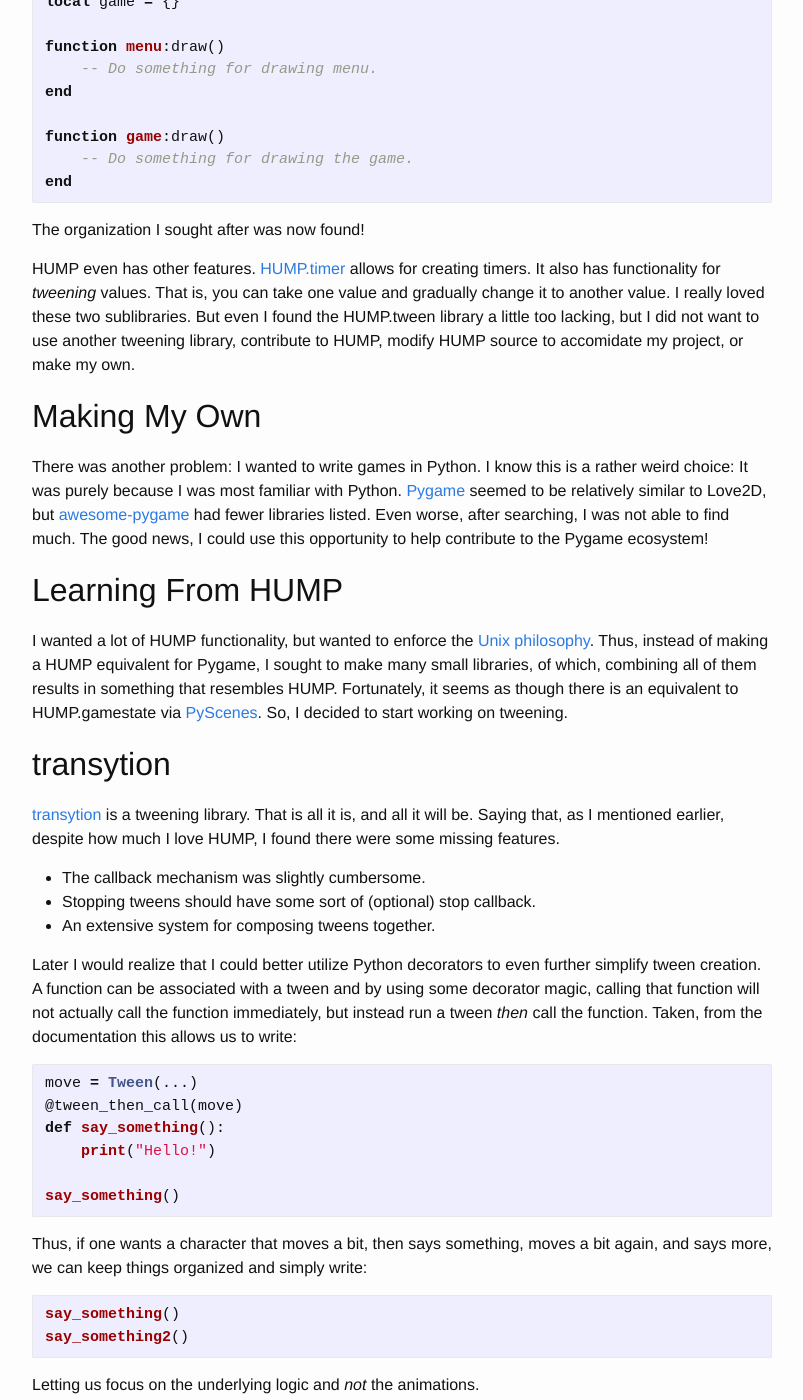
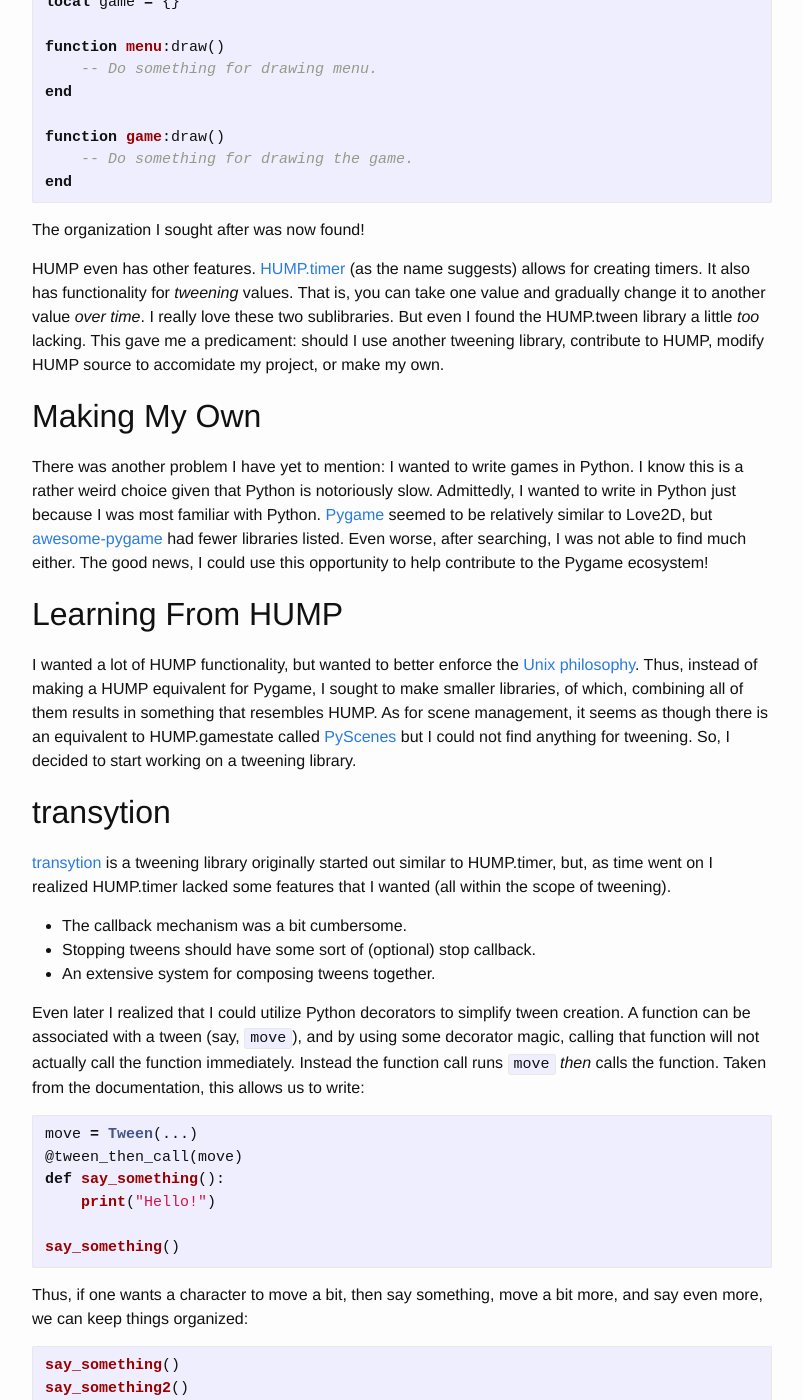
Before and after one commit to thyrgle/thyrgle.github.io, a Jekyll site: the page built from _posts/2026-05-11-modular-game-components.md, in a window 1280 px wide and 1400 px high, scrolled down 1035 px. Shown: the whole window, without its empty margins (238-1041 px from the left). Built offline with Jekyll 4.4.1, drawn with Linux system fonts in a browser that asks for light colours; some of the changed text lies outside the part shown.

Commit message:
Made some revisions to blog post

````diff
--- a/_posts/2026-05-11-modular-game-components.md
+++ b/_posts/2026-05-11-modular-game-components.md
@@ -13,7 +13,7 @@ function love.draw()
 end
 ```
 
-Saying that, Love2D might be too simple (well, for me). The simple `love.draw` loop exhbits challenges in *organization*. For instance, if there is only one `love.draw` function, how do you keep track of which scene (i.e. which level, menu screen, etc.) you are on. A naive approach to this might look like:
+Saying that, Love2D might be too simple (well, for me). The simplicity of the `love.draw` loop exhbits challenges in *organization*. For instance, if there is only one `love.draw` function, how do you keep track of which scene (i.e. which level, menu screen, etc.) you are on? A naive approach to this might look like:
 
 ```lua
 function love.load()
@@ -23,18 +23,18 @@ end
 function love.draw()
   if scene == "menu" then
     ...
-  else if scene == "level1" then
+  elseif scene == "level1" then
     ...
   ...
   end
 ```
 
-but this becomes a large monolithic unreeadable mess very quickly. Fortunately, [awesome-love2d](https://github.com/love2d-community/awesome-love2d) addresses this!
+but this becomes an unreeadable mess very quickly. Fortunately, [awesome-love2d](https://github.com/love2d-community/awesome-love2d) addresses this!
 
 Modular Components
 ------------------
 
-awesome-love2d keeps a list of libraries compatible with Love2D. In particular, I liked [HUMP](https://hump.readthedocs.io/en/latest/index.html). For the issue of gamestate, HUMP provides a submodule [HUMP.gamestate](https://hump.readthedocs.io/en/latest/gamestate.html) which allows you to make (along with some other features) separate draw functions for each scene such as:
+awesome-love2d keeps a list of libraries compatible with Love2D. In particular, I liked [HUMP](https://hump.readthedocs.io/en/latest/index.html). For the issue of scene management, HUMP provides a submodule [HUMP.gamestate](https://hump.readthedocs.io/en/latest/gamestate.html) which allows you to make (along with some other features) separate draw functions for each scene:
 
 ```lua
 local menu = {}
@@ -51,28 +51,29 @@ end
 
 The organization I sought after was now found!
 
-HUMP even has other features. [HUMP.timer](https://hump.readthedocs.io/en/latest/timer.html) allows for creating timers. It also has functionality for *tweening* values. That is, you can take one value and gradually change it to another value. I really loved these two sublibraries. But even I found the HUMP.tween library a little too lacking, but I did not want to use another tweening library, contribute to HUMP, modify HUMP source to accomidate my project, or make my own.
+HUMP even has other features. [HUMP.timer](https://hump.readthedocs.io/en/latest/timer.html) (as the name suggests) allows for creating timers. It also has functionality for *tweening* values. That is, you can take one value and gradually change it to another value *over time*. I really love these two sublibraries. But even I found the HUMP.tween library a little *too* lacking. This gave me a predicament: should I use another tweening library, contribute to HUMP, modify HUMP source to accomidate my project, or make my own.
 
 Making My Own
 -------------
 
-There was another problem: I wanted to write games in Python. I know this is a rather weird choice: It was purely because I was most familiar with Python. [Pygame](https://pyga.me/) seemed to be relatively similar to Love2D, but [awesome-pygame](https://github.com/kadir014/awesome-pygame) had fewer libraries listed. Even worse, after searching, I was not able to find much. The good news, I could use this opportunity to help contribute to the Pygame ecosystem!
+There was another problem I have yet to mention: I wanted to write games in Python. I know this is a rather weird choice given that Python is notoriously slow. Admittedly, I wanted to write in Python just because I was most familiar with Python. [Pygame](https://pyga.me/) seemed to be relatively similar to Love2D, but [awesome-pygame](https://github.com/kadir014/awesome-pygame) had fewer libraries listed. Even worse, after searching, I was not able to find much either. The good news, I could use this opportunity to help contribute to the Pygame ecosystem!
 
 Learning From HUMP
 ------------------
 
-I wanted a lot of HUMP functionality, but wanted to enforce the [Unix philosophy](https://en.wikipedia.org/wiki/Unix_philosophy). Thus, instead of making a HUMP equivalent for Pygame, I sought to make many small libraries, of which, combining all of them results in something that resembles HUMP. Fortunately, it seems as though there is an equivalent to HUMP.gamestate via [PyScenes](https://github.com/treygilliland/PyScenes). So, I decided to start working on tweening.
+I wanted a lot of HUMP functionality, but wanted to better enforce the [Unix philosophy](https://en.wikipedia.org/wiki/Unix_philosophy). Thus, instead of making a HUMP equivalent for Pygame, I sought to make smaller libraries, of which, combining all of them results in something that resembles HUMP. As for scene management, it seems as though there is an equivalent to HUMP.gamestate called [PyScenes](https://github.com/treygilliland/PyScenes) but I could not find anything for tweening. So, I decided to start working on a tweening library.
 
 transytion
 ----------
 
-[transytion](https://github.com/thyrgle/transytion) is a tweening library. That is all it is, and all it will be. Saying that, as I mentioned earlier, despite how much I love HUMP, I found there were some missing features.
+[transytion](https://github.com/thyrgle/transytion) is a tweening library originally started out similar to HUMP.timer, but, as time went on I realized HUMP.timer lacked some features that I wanted (all within the scope of tweening).
 
-- The callback mechanism was slightly cumbersome.
+- The callback mechanism was a bit cumbersome.
 - Stopping tweens should have some sort of (optional) stop callback.
 - An extensive system for composing tweens together.
 
-Later I would realize that I could better utilize Python decorators to even further simplify tween creation. A function can be associated with a tween and by using some decorator magic, calling that function will not actually call the function immediately, but instead run a tween *then* call the function. Taken, from the documentation this allows us to write:
+Even later I realized that I could utilize Python decorators to simplify tween creation. A function can be associated with a tween (say, `move`), and by using some decorator magic, calling that function will not actually call the function immediately. Instead the function call runs `move` *then* calls the function. Taken from the documentation, this allows us to write:
+
 
 ```py
 move = Tween(...)
@@ -83,23 +84,23 @@ def say_something():
 say_something()
 ```
 
-Thus, if one wants a character that moves a bit, then says something, moves a bit again, and says more, we can keep things organized and simply write:
+Thus, if one wants a character to move a bit, then say something, move a bit more, and say even more, we can keep things organized:
 
 ```py
 say_something()
 say_something2()
 ```
 
-Letting us focus on the underlying logic and *not* the animations.
+This keeps the focus of the code on the underlying logic and *not* the animations.
 
 Beyond HUMP
 -----------
 
 As I continued working with Pygame, there seemed to be other core components missing:
 
-- From my experience with [conjecscore.org](https://conjecscore.org/), I found it annoying to manage the layout of content on the screen compared to how it is done in web development. To (partially) fix this, I worked on a [lpyout](https://github.com/thyrgle/lpyout) as a layout engine for games.
-- The shortest path libraries I found were inconvenient to use (for games at least). For most of these libaries, the input required a graph representation (such as an adjacency matrix). I did not have an adjacency matrix of the world, I had a grid of the world. So, I made [gtravyl](https://github.com/thyrgle/gtravyl) that focuses shortest paths for grid representations of a world. Although not as flexible, I believe this is much easier to use than the existing libraries out there and is still flexible enough for most use cases.
-- I feel (although potentially a *very* controversial opinion) that event listeners are underrated as an organizational tool. This includes games, so I developed [pypagate](https://github.com/thyrgle/pypagate) which makes it so you can turn formulas into event listeners. Formulas end up being very flexible and can describe many situations quite elegantly. Consider the following game scenario from the README of pypagate that creates event listeners for when a game should end:
+- From my experience with [conjecscore.org](https://conjecscore.org/), I found it annoying to manage the layout of content on the screen compared to how it is done in web development. Layout ended up being much harder than I thought it would be. To (partially) fix this, I worked on [lpyout](https://github.com/thyrgle/lpyout) as a layout engine for games.
+- The shortest path libraries I found were inconvenient to use (for games at least). For most of these libaries, the input required a graph representation (such as an adjacency matrix). I did not have an adjacency matrix of the world. Instead, I had a grid of the world. I made [gtravyl](https://github.com/thyrgle/gtravyl) that takes in a *grid representation* of the world and finds the shortest path. Although not as flexible, I believe this is much easier to use than the existing libraries out there while remaining flexible enough for *most* use cases.
+- I feel (although potentially a *very* controversial opinion) that event listeners are underrated as an organizational tool. This includes games, so I developed [pypagate](https://github.com/thyrgle/pypagate) which can create formulas and (from formulas) create listeners. Formulas can describe many situations quite elegantly. Consider the following game scenario from the `README` of pypagate that creates event listeners for when a game should end:
 
 ```py
 >>> from pypagate import Term, fire_on
@@ -120,4 +121,4 @@ Game over
 Conclusion
 ----------
 
-My ultimate goal is not to create an engine. My goal is to extend existing engines, such as Pygame, so that we have the modularity of the Unix philosophy with the feature completeness of the Godot engine. Thus, I am publishing many smaller libraries as a collective of game libraries anyone can use (Apache 2.0 License).
+My ultimate goal is not to create an engine. My goal is to extend existing engines, such as Pygame, so that we have the modularity of the Unix philosophy with the feature completeness of the Godot engine. Thus, I am publishing smaller libraries (right now for Python, but I plan to add other languages later on!) as a collective of game libraries anyone can use (Apache 2.0 License).
````
